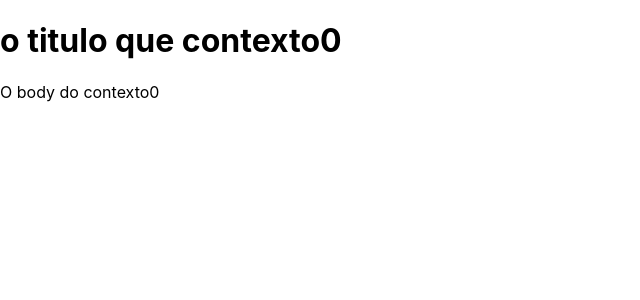
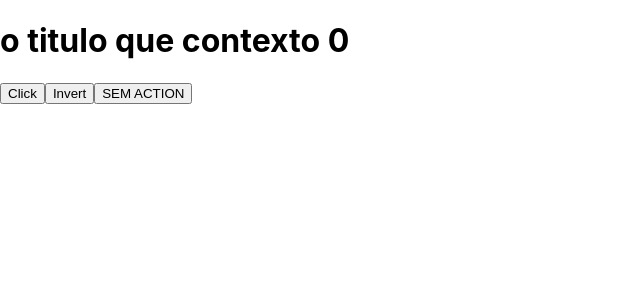
Before and after one commit to leitecsleite/curso-hooks-react, a React (Create React App) app: page / in a window 1280 px wide. Shown: the top 300 px of the page, without its empty margins (0-640 px from the left). Built offline with nearby package versions, Linux system fonts and the light colour scheme.

Commit message:
Update App.js

```diff
--- a/src/App.js
+++ b/src/App.js
@@ -1,5 +1,5 @@
 
-import { useContext, useState, createContext } from 'react';
+import { useReducer } from 'react';
 import './App.css';
 
 const globalState = {
@@ -8,53 +8,42 @@ const globalState = {
   counter: 0,
 };
 
+const reducer = (state, action) => {
+  // eslint-disable-next-line default-case
+  switch(action.type){
+     case 'muda': {
+       console.log('chamou muda com', action.payload);
+       return {...state, title: action.payload};
+     }
 
-const GlobalContext = createContext();
-
-const Div = ({children}) => {
-  return (
-    <>
-      <H1 />
-      <P />
-    </>
-  );
-};
-
-//eslint-disable-next-line
-const H1 = () => {
-  const theContext = useContext(GlobalContext);
-  const {
-    contextState: {title, counter},
-  } = theContext;
-
-  return (
-    <h1>
-      {title}{counter}
-    </h1>
-  );
+  }
 };
 
 
-const P = () => {
-  const theContext = useContext(GlobalContext);
-  const {
-    contextState: {body, counter},
-    setContextState,
-  } =theContext;
+function App() {
+  const[state, dispatch]= useReducer(reducer, globalState);
+  const { counter, title, body} = state;
 
   return(
-    <p onClick={() => setContextState((s)=>({...s,counter: s.counter +1 }))}>
-      {body}{counter}
-    </p>
-  );
-}
-
-function App() {
-  const [contextState, setContextState] = useState(globalState);
-  return (
-    <GlobalContext.Provider value={{contextState, setContextState}}>
-      <Div />
-    </GlobalContext.Provider>
+    <div>
+      <h1>
+        {title} {counter}
+      </h1>
+      <button
+        onClick={() =>
+          dispatch({
+            type: 'muda',
+            payload: new Date().toLocaleString('pt-BR'),
+          })
+        }
+      >
+        Click
+      </button>
+      <button onClick={() => dispatch({ type: 'inverter' })}>Invert</button>
+      <button onClick={() => dispatch({ type: 'QUALQUERCOiSA' })}>
+        SEM ACTION
+      </button>
+    </div>
   );
 }
 
```
